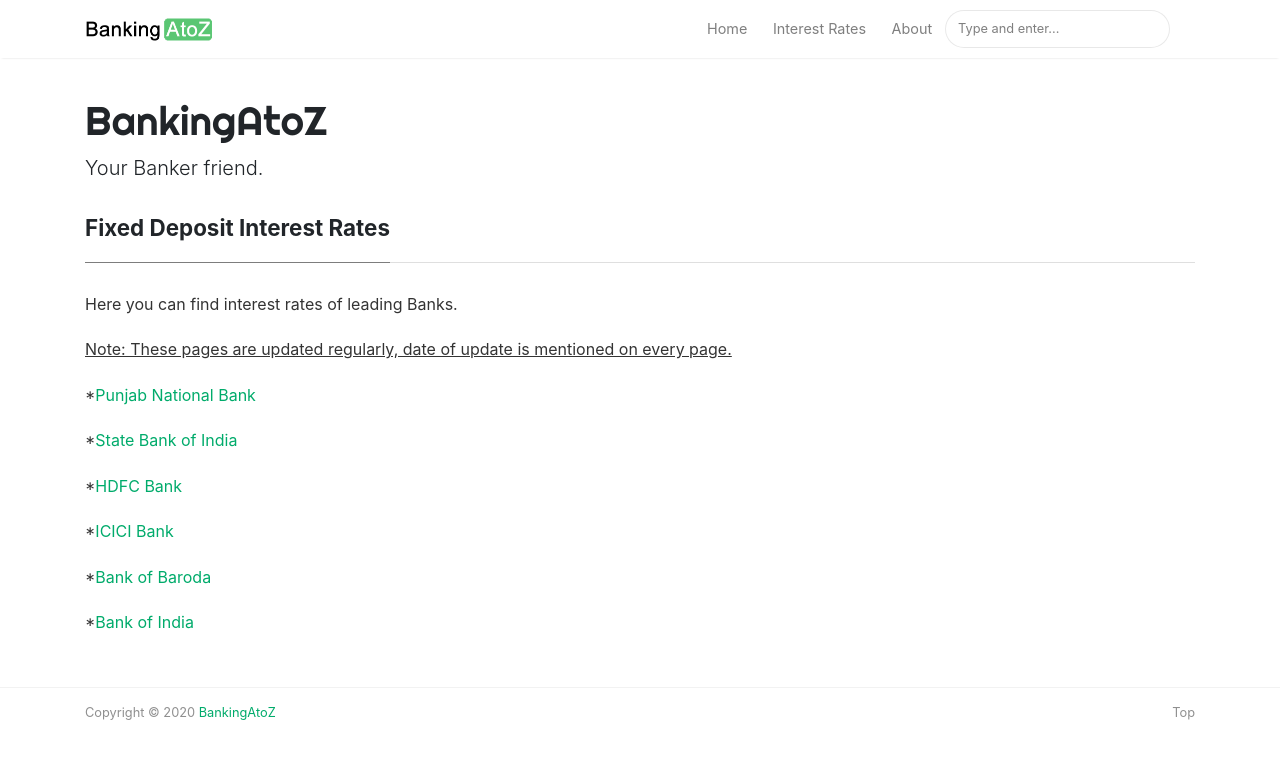
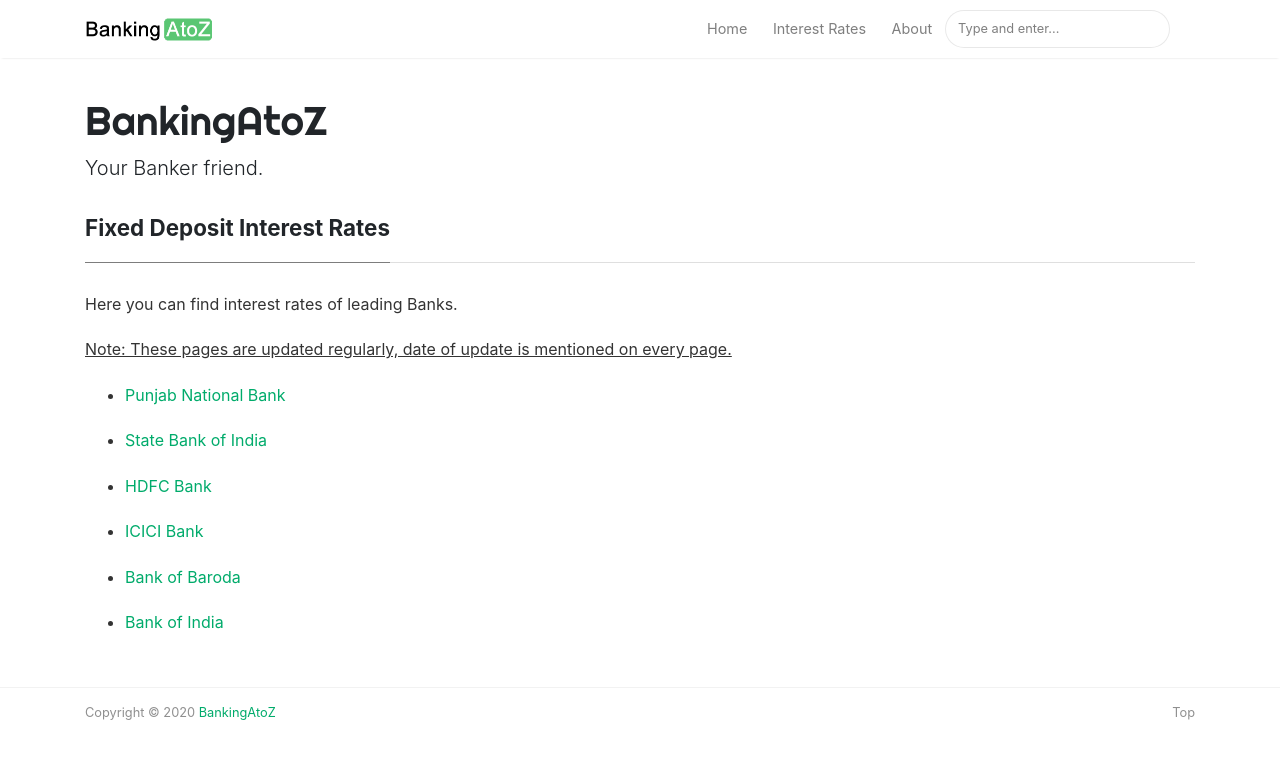
Before and after one commit to rdmmehta/batz, a Jekyll site: the page built from _pages/fd-interest-rates.md, in a window 1280 px wide. Shown: the top 759 px of the page. Built offline with Jekyll 4.4.1, drawn with Linux system fonts in a browser that asks for light colours; nearby versions of some CDN libraries.

```diff
--- a/_pages/fd-interest-rates.md
+++ b/_pages/fd-interest-rates.md
@@ -11,19 +11,19 @@ Here you can find interest rates of leading Banks.
 
 
 
-*<a href="https://bankingatoz.com/pnb-fd-interest-rates">Punjab National Bank</a>
++ <a href="https://bankingatoz.com/pnb-fd-interest-rates">Punjab National Bank</a>
 
 
-*<a href="https://bankingatoz.com/sbi-fd-interest-rates">State Bank of India</a>
++ <a href="https://bankingatoz.com/sbi-fd-interest-rates">State Bank of India</a>
 
 
-*<a href="https://bankingatoz.com/hdfc-fd-interest-rates">HDFC Bank</a>
++ <a href="https://bankingatoz.com/hdfc-fd-interest-rates">HDFC Bank</a>
 
 
-*<a href="https://bankingatoz.com/icici-fd-interest-rates">ICICI Bank</a>
++ <a href="https://bankingatoz.com/icici-fd-interest-rates">ICICI Bank</a>
 
 
-*<a href="https://bankingatoz.com/bob-fd-interest-rates">Bank of Baroda</a>
++ <a href="https://bankingatoz.com/bob-fd-interest-rates">Bank of Baroda</a>
 
 
-*<a href="https://bankingatoz.com/boi-fd-interest-rates">Bank of India</a>
++ <a href="https://bankingatoz.com/boi-fd-interest-rates">Bank of India</a>
```
